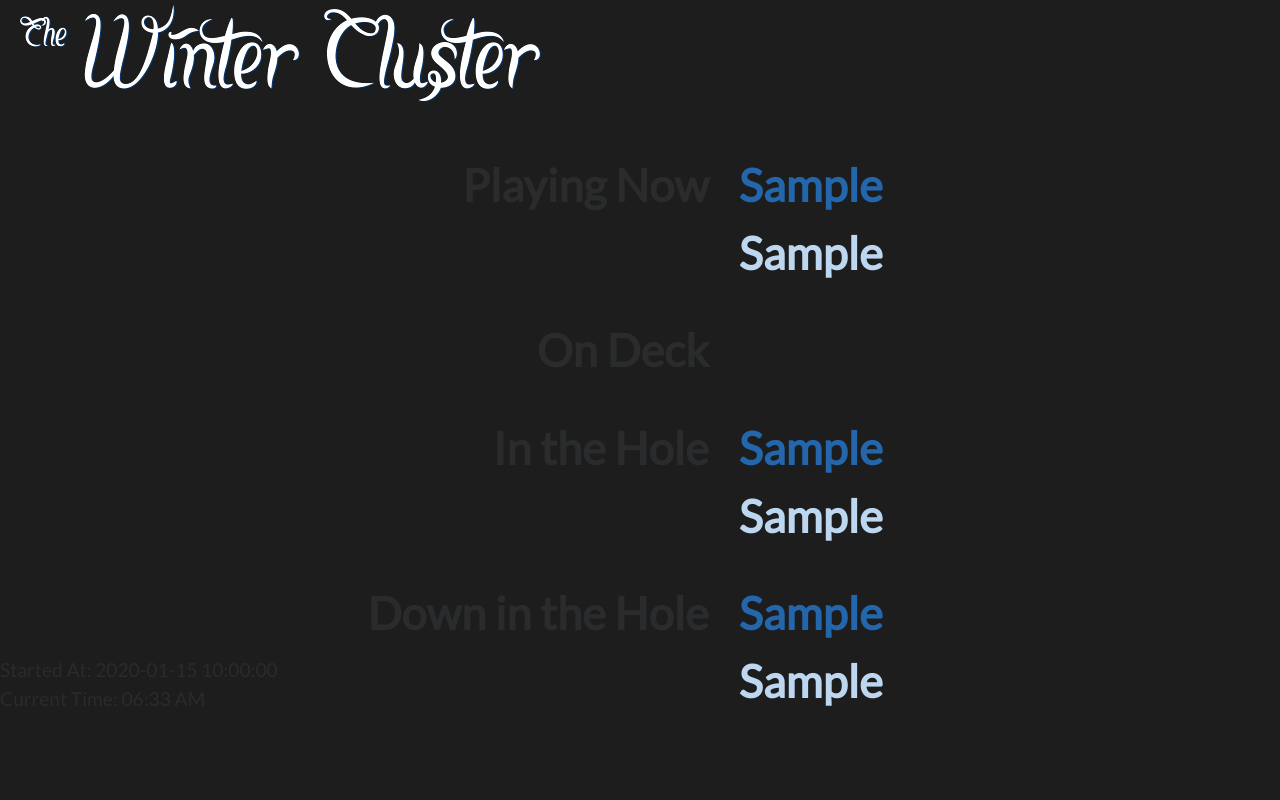
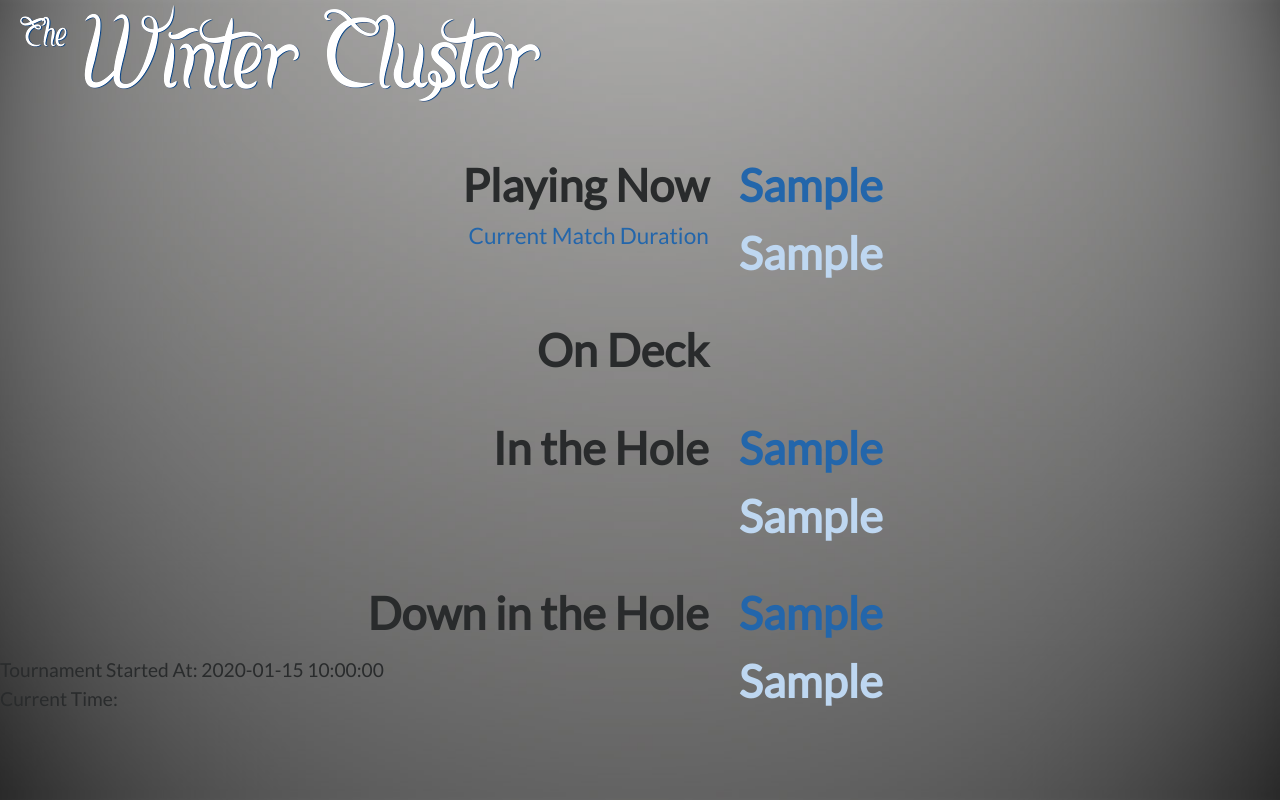
Before and after one commit to whod81/cqkq-display, a Flask app: template templates/index.html in a window 1280 px wide. Run offline with Flask 2, Linux system fonts and the light colour scheme; the template is opened without the code that fills it: most values are stand-ins (such as "Sample title", 1, 10 or a date in 2020); parts of the project's set-up code (start-up, migrations or seed data) failed here and were passed over; some libraries are stand-ins or nearby versions.

Commit message:
Added match time duration Javascript to template. New background.

```diff
--- a/app.py
+++ b/app.py
@@ -4,7 +4,8 @@
 # from apscheduler.schedulers.background import BackgroundScheduler
 from apscheduler.schedulers.background import BackgroundScheduler
 from flask import Flask, render_template, send_from_directory
-
+from dateutil.relativedelta import relativedelta
+from datetime import datetime, timedelta
 from utils.dashboard import get_results
 
 
@@ -63,7 +64,11 @@
 def hello(name=None):
     o = open('data.pkl', 'rb')
     output = pickle.load(o)
-
+    if (output['matches']['current']['started_at']):
+        datetime = output['matches']['current']['started_at'] + relativedelta(months=-1)# Subtract one month because JS starts counting months at 0. SMH
+        output['matches']['current']['started_at_for_js'] = datetime.strftime("%Y, %m, %d, %H, %M")
+    else:
+        output['matches']['current']['started_at_for_js'] = ""
     return render_template('index.html', name=name, tournament=output['tournament'], matches=output['matches'])
 
 @app.route('/player/<match>/<player>')
--- a/css/custom.css
+++ b/css/custom.css
@@ -1,7 +1,11 @@
 body {
     font-family: 'Lato', cursive;
     font-size: 120%;
-    background-color: #1d1d1d;
+    background: url(../img/gray-background.jpg) no-repeat center center fixed;
+    -webkit-background-size: cover;
+    -moz-background-size: cover;
+    -o-background-size: cover;
+    background-size: cover;
 }
 
 .top-of-screen {
@@ -42,3 +46,13 @@
 .team2 {
     color: #2366Ab
 }
+
+.duration {
+    font-size: 50%;
+    font-weight: normal;
+    color:#2366Ab;
+}
+
+#duration {
+    color:#bed7f1;
+}
--- a/templates/index.html
+++ b/templates/index.html
@@ -2,7 +2,7 @@
 <html lang="en">
 <head>
   <!-- refresh -->
-  <meta http-equiv="refresh" content="5" >
+  <meta http-equiv="refresh" content="20" >
   <meta http-equiv="Cache-Control" content="no-cache, no-store, must-revalidate" />
   <meta http-equiv="Pragma" content="no-cache" />
   <meta http-equiv="Expires" content="0" />
@@ -31,7 +31,12 @@
     <div class="row col-12"><!-- Games table row -->
       <table class="gamestable"><!-- Games coming up table -->
         <tr>
-          <td class="tabletitle">Playing Now</td>
+          <td class="tabletitle">Playing Now<br/>
+            <p class="duration">
+              Current Match Duration<br/>
+              <span id="duration"></span>
+            </p>
+          </td>
           <td class="tablematches">
             <span class="team2">{{matches['current']['player1']}}</span><br/>
             <span class="team1">{{matches['current']['player2']}}</span>
@@ -63,21 +68,37 @@
 
     <div class="row bottom-left-align-parent"><!-- Run time row -->
         <p class="bottom-left-align-child">
-          Started At: {{tournament['started_at']}} <br/>
-          Current Time: <span id="currenttime" /> <br/>
-          Duration: <span id="duration" />
-          <!-- Short script for getting current datetime. Dispays in place of above datime span -->
-          <script>
-            var options = {
-              hour: "2-digit", minute: "2-digit"
-            };
-            var dt = new Date();
-            document.getElementById("currenttime").innerHTML = dt.toLocaleString("en-us", options);
-          </script>
+           <br/>
+          Tournament Started At: {{tournament['started_at']}} <br/>
+          Current Time: <span id="currenttime"></span>
         </p>
     </div><!-- End Run time row -->
   </div><!-- End main container -->
+  <!-- Short script for getting current datetime. Dispays in place of above datime span -->
+  <script>
+    function update_match_duration() {
+      if ({{matches['current']['started_at_for_js']}} == "") {
+        document.getElementById("duration").innerHTML = "Match has not started";
+      } else {
+        var started_at = new Date({{matches['current']['started_at_for_js']}});
+        var current_time = new Date();
 
+        var started_at_ms = started_at.getTime();
+        var current_time_ms = current_time.getTime();
+        var time_diff_ms = current_time_ms - started_at_ms;
+
+        var minutes = (Math.floor(time_diff_ms / 60000)).toString();
+        var seconds = (((time_diff_ms % 60000) / 1000).toFixed(0)).toString();
+        document.getElementById("duration").innerHTML = minutes + ":" + seconds;
+      }
+    };
+    var options = {
+      hour: "2-digit", minute: "2-digit"
+    };
+    var dt = new Date();
+    document.getElementById("currenttime").innerHTML = dt.toLocaleString("en-us", options);
+    var timer = setInterval(update_match_duration, 1000);
+  </script>
 
 
   <!-- Optional JavaScript -->
```
Also changed, not shown: img/gray-background.jpg (added).
